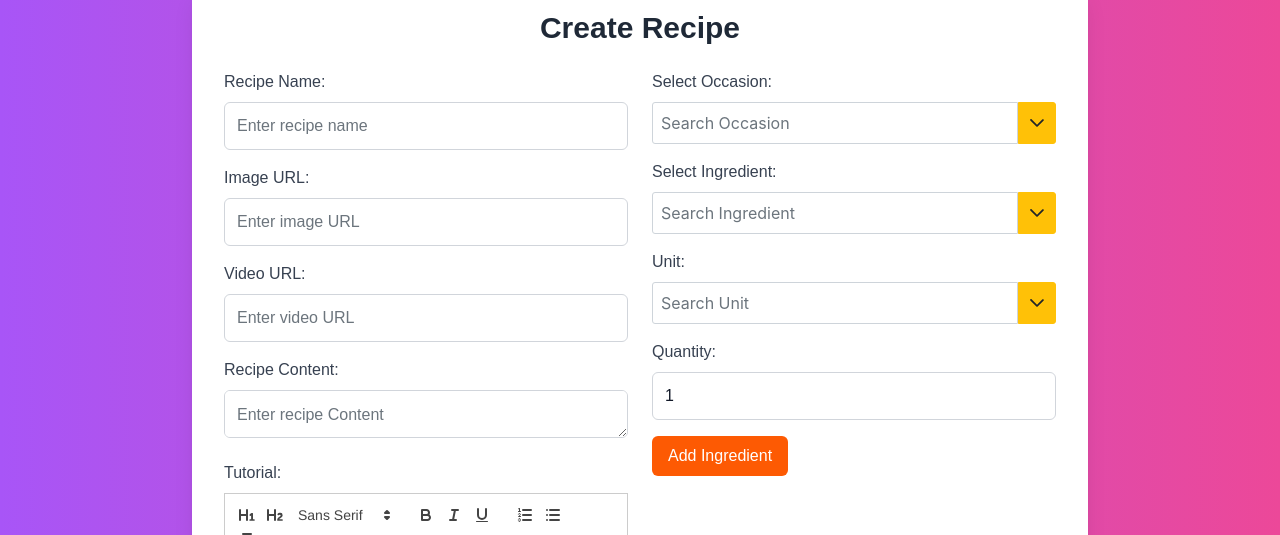
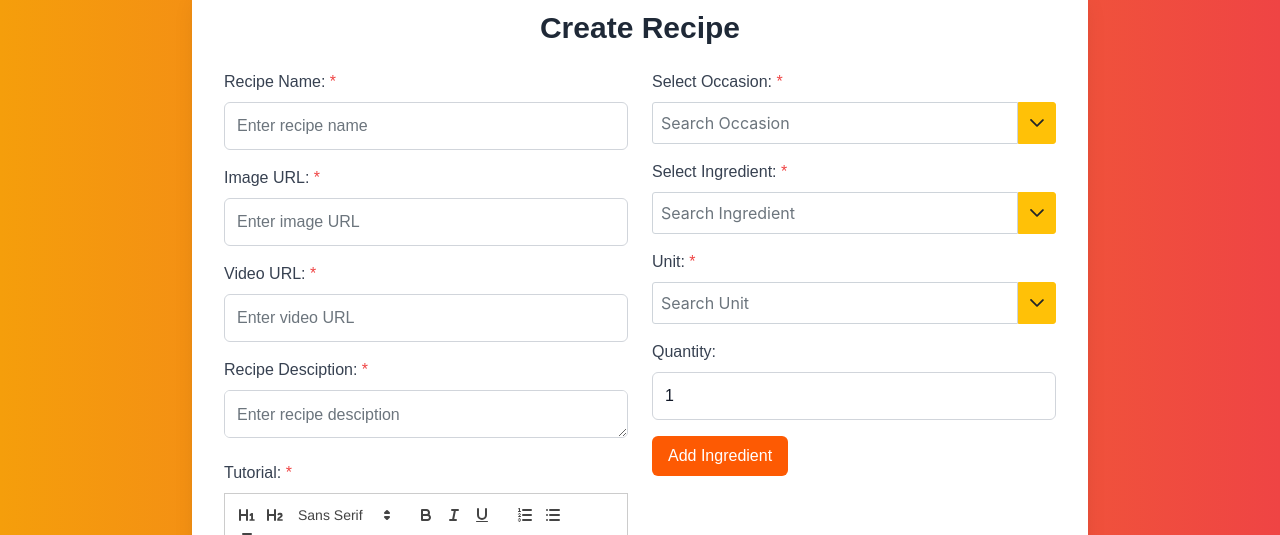
Before and after one commit to Exe-Mealhunt/FrontEnd, a Next.js app: page /create_recipe in a window 1280 px wide. Shown: the part 126-661 px from the top of the page. Built offline with nearby package versions, Linux system fonts and the light colour scheme; no server answers; sample sign-in values are in the browser's storage.

Commit message:
fix/create-recipe: Fix navigate to page before login (#20)

```diff
--- a/src/app/create_recipe/page.tsx
+++ b/src/app/create_recipe/page.tsx
@@ -21,7 +21,13 @@ const TextEditor = dynamic(() => import("@/components/input/tutorial_input"), {
 });
 
 export default function CreateRecipePage() {
-  const { data: session } = useSession();
+  const { data: session, status } = useSession();
+
+  useEffect(() => {
+    if (status === "unauthenticated") {
+      router.push("/login");
+    }
+  }, [status]);
 
   const router = useRouter();
 
@@ -31,7 +37,8 @@ export default function CreateRecipePage() {
   const [content, setContent] = useState("");
   const [occasions, setOccasions] = useState<Occasion[]>([]);
   const [ingredients, setIngredients] = useState<any[]>([]);
-  const [occasionValue, setOccasionValue] = useState<number | null>(null);
+  const [occasionValue, setOccasionValue] = useState<any>();
+
   const [filteredOccasions, setFilteredOccasions] = useState<Occasion[]>([]);
   const [selectedIngredients, setSelectedIngredients] = useState<
     { ingredientId: number; unit: string | null; quantity: number }[]
@@ -93,7 +100,7 @@ export default function CreateRecipePage() {
       video,
       imageUrl,
       content,
-      occasionId: occasionValue,
+      occasionId: occasionValue.id,
       ingredients: selectedIngredients.map((ingredient) => ({
         ingredientId: ingredient.ingredientId,
         unit: ingredient.unit || null,
@@ -104,7 +111,6 @@ export default function CreateRecipePage() {
 
     try {
       const response = await postRequest("/recipes", recipeData);
-      console.log(response);
       toast.success("Recipe submitted successfully!");
       if (response === "Recipe added successfully.") {
         router.push("/recipes");
@@ -135,10 +141,10 @@ export default function CreateRecipePage() {
       (ingredient) =>
         ingredient.ingredientName === ingredientValue.ingredientName,
     );
-    if (selectedIngredient) {
+    if (selectedIngredient && unitValue) {
       const newIngredient = {
         ingredientId: selectedIngredient.id,
-        unit: unitValue || null,
+        unit: unitValue,
         quantity: ingredientQuantity,
       };
 
@@ -150,7 +156,7 @@ export default function CreateRecipePage() {
   };
 
   return (
-    <div className="bg-gradient-to-r from-purple-500 to-pink-500 p-4 sm:p-6 md:p-8 flex items-center justify-center">
+    <div className="bg-gradient-to-r from-amber-500 to-red-500 p-4 sm:p-6 md:p-8 flex items-center justify-center">
       <div className="bg-white rounded-lg shadow-xl p-8 w-full max-w-4xl">
         <h1 className="text-2xl sm:text-3xl font-bold text-gray-800 mb-4 sm:mb-6 text-center">
           Create Recipe
@@ -164,7 +170,7 @@ export default function CreateRecipePage() {
                   className="block text-gray-700 mb-2"
                   htmlFor="recipeName"
                 >
-                  Recipe Name:
+                  Recipe Name: <span className="text-red-500">*</span>
                 </label>
                 <input
                   id="recipeName"
@@ -180,7 +186,7 @@ export default function CreateRecipePage() {
               {/* Image URL */}
               <div className="mb-4">
                 <label className="block text-gray-700 mb-2" htmlFor="videoUrl">
-                  Image URL:
+                  Image URL: <span className="text-red-500">*</span>
                 </label>
                 <input
                   id="ImageUrl"
@@ -196,7 +202,7 @@ export default function CreateRecipePage() {
               {/* Video URL */}
               <div className="mb-4">
                 <label className="block text-gray-700 mb-2" htmlFor="videoUrl">
-                  Video URL:
+                  Video URL: <span className="text-red-500">*</span>
                 </label>
                 <input
                   id="videoUrl"
@@ -212,14 +218,14 @@ export default function CreateRecipePage() {
               {/* Recipe Content */}
               <div className="mb-4">
                 <label className="block text-gray-700 mb-2" htmlFor="Content">
-                  Recipe Content:
+                  Recipe Desciption: <span className="text-red-500">*</span>
                 </label>
                 <textarea
                   id="Content"
                   value={content}
                   onChange={(e) => setContent(e.target.value)}
                   className="input w-full text-gray-900 bg-white rounded-md border border-gray-300 p-3 focus:border-indigo-500"
-                  placeholder="Enter recipe Content"
+                  placeholder="Enter recipe desciption"
                   rows={4}
                   required
                 />
@@ -228,7 +234,7 @@ export default function CreateRecipePage() {
               {/* Recipe Tutorial */}
               <div className="mb-4">
                 <label className="block text-gray-700 mb-2" htmlFor="videoUrl">
-                  Tutorial:
+                  Tutorial: <span className="text-red-500">*</span>
                 </label>
                 <TextEditor text={tutorial} setText={setTutorial} />
               </div>
@@ -237,17 +243,15 @@ export default function CreateRecipePage() {
               {/* Select Occasion */}
               <div className="mb-4">
                 <label className="block text-gray-700 mb-2" htmlFor="occasion">
-                  Select Occasion:
+                  Select Occasion: <span className="text-red-500">*</span>
                 </label>
                 <CustomAutoComplete
-                  value={
-                    occasions.find((oc) => oc.id === occasionValue)?.name || ""
-                  }
+                  value={occasionValue}
                   suggestions={filteredOccasions}
                   completeMethod={(e) =>
                     search(e, occasions, setFilteredOccasions)
                   }
-                  onChange={(e) => setOccasionValue(e.value.id)}
+                  onChange={(e) => setOccasionValue(e.value)}
                   field="name"
                   placeholder="Search Occasion"
                 />
@@ -259,7 +263,7 @@ export default function CreateRecipePage() {
                   className="block text-gray-700 mb-2"
                   htmlFor="ingredient"
                 >
-                  Select Ingredient:
+                  Select Ingredient: <span className="text-red-500">*</span>
                 </label>
                 <CustomAutoComplete
                   value={ingredientValue}
@@ -276,7 +280,7 @@ export default function CreateRecipePage() {
               {/* Unit */}
               <div className="mb-4">
                 <label className="block text-gray-700 mb-2" htmlFor="unit">
-                  Unit:
+                  Unit: <span className="text-red-500">*</span>
                 </label>
                 <CustomAutoComplete
                   value={unitValue}
--- a/src/app/recipes/page.tsx
+++ b/src/app/recipes/page.tsx
@@ -16,8 +16,9 @@ import { Recipe } from "../../../constants/types/recipes.type";
 import Link from "next/link";
 import { useSession } from "next-auth/react";
 
-export default function Page() {
+export default function RecipesPage() {
   const { data: session } = useSession();
+
   const [selectedIngredients] = useContext(IngredientsContext);
   const { chosenOccasion, setChosenOccasion } = useContext(OccasionContext);
 
@@ -27,8 +28,7 @@ export default function Page() {
   const [searchInput, setSearchInput] = useState<string>("");
   const [currentPage, setCurrentPage] = useState(1);
   const [loading, setLoading] = useState(true);
-  const [itemsPerPage] = useState<number>(20);
-  const [totalPages, setTotalPages] = useState<number>(0);
+  const [itemsPerPage] = useState<number>(12);
 
   const handleSearch = (searchTerm: string) => {
     setSearchInput(searchTerm);
@@ -61,24 +61,16 @@ export default function Page() {
       "search-value": searchInput,
       "ingredient-names": ingredientNames,
       "occasion-name": selectedOccasion || chosenOccasion,
-      currentPage,
-      "page-size": itemsPerPage,
+      "page-size": 100,
     })
       .then((response) => {
         setRecipes(response.recipes);
-        setTotalPages(response.totalPages);
       })
       .catch(() => {})
       .finally(() => {
         setLoading(false);
       });
-  }, [
-    searchInput,
-    selectedIngredients,
-    selectedOccasion,
-    chosenOccasion,
-    currentPage,
-  ]);
+  }, [searchInput, selectedIngredients, selectedOccasion, chosenOccasion]);
 
   useEffect(() => {
     getRequest("/occasions/all", {})
@@ -97,6 +89,7 @@ export default function Page() {
   const indexOfLastRecipe = currentPage * itemsPerPage;
   const indexOfFirstRecipe = indexOfLastRecipe - itemsPerPage;
   const currentRecipes = recipes.slice(indexOfFirstRecipe, indexOfLastRecipe);
+  const totalPages = Math.ceil(recipes.length / itemsPerPage);
 
   return (
     <div className="bg-primary">
--- a/src/components/card/recipe_card.tsx
+++ b/src/components/card/recipe_card.tsx
@@ -2,7 +2,17 @@ import Image from "next/image";
 import Link from "next/link";
 import { Recipe } from "../../../constants/types/recipes.type";
 
+// Array of possible cooking times
+const cookingTimes = [25, 30, 35, 40, 45];
+const servings = [4, 5, 6, 7, 8, 9, 10];
+
 export default function RecipeCard({ recipe }: { recipe: Recipe }) {
+  const randomCookingTime =
+    cookingTimes[Math.floor(Math.random() * cookingTimes.length)];
+  const cookingTime = recipe.cookingTime || `${randomCookingTime} min`;
+  const randomserving = servings[Math.floor(Math.random() * servings.length)];
+  const serving = recipe.serving || `${randomserving}`;
+
   return (
     <div className="card flex justify-center m-3">
       <Link className="flex justify-center" href={`/recipes/${recipe.id}`}>
@@ -19,7 +29,6 @@ export default function RecipeCard({ recipe }: { recipe: Recipe }) {
                 style={{ width: "100%", height: "100%" }}
               />
             )}
-
             <span className="absolute top-3 left-3 text-center text-black bg-[#d7ff49] text-sm px-3 py-1">
               {recipe.occasionName}
             </span>
@@ -28,13 +37,11 @@ export default function RecipeCard({ recipe }: { recipe: Recipe }) {
       </Link>
       <div className="card-body p-0">
         <div className="flex justify-evenly text-black text-sm ">
-          <div className="flex items-center"> Serving: {recipe.serving}</div>
+          <div className="flex items-center">Serving: {serving}</div>
           <div className="flex items-center">
             <span className="mx-2">|</span>
           </div>
-          <div className="flex items-center">
-            Cooking time: {recipe.cookingTime}
-          </div>
+          <div className="flex items-center">Cooking time: {cookingTime}</div>
         </div>
         <h2 className="card-title flex justify-center text-black font-cormorant text-center">
           {recipe.name}
```
